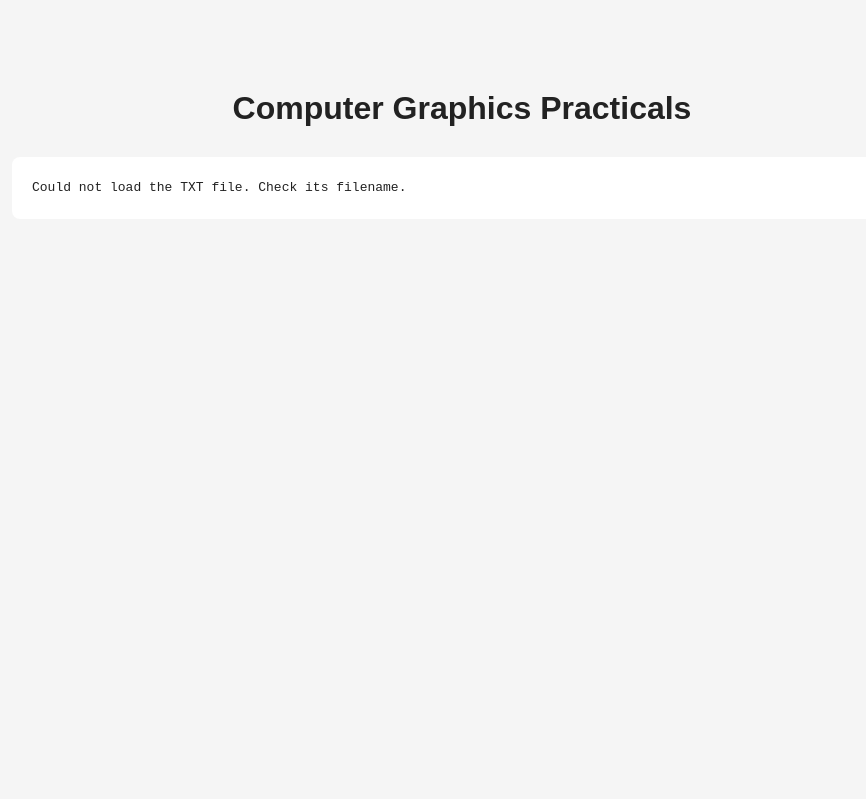
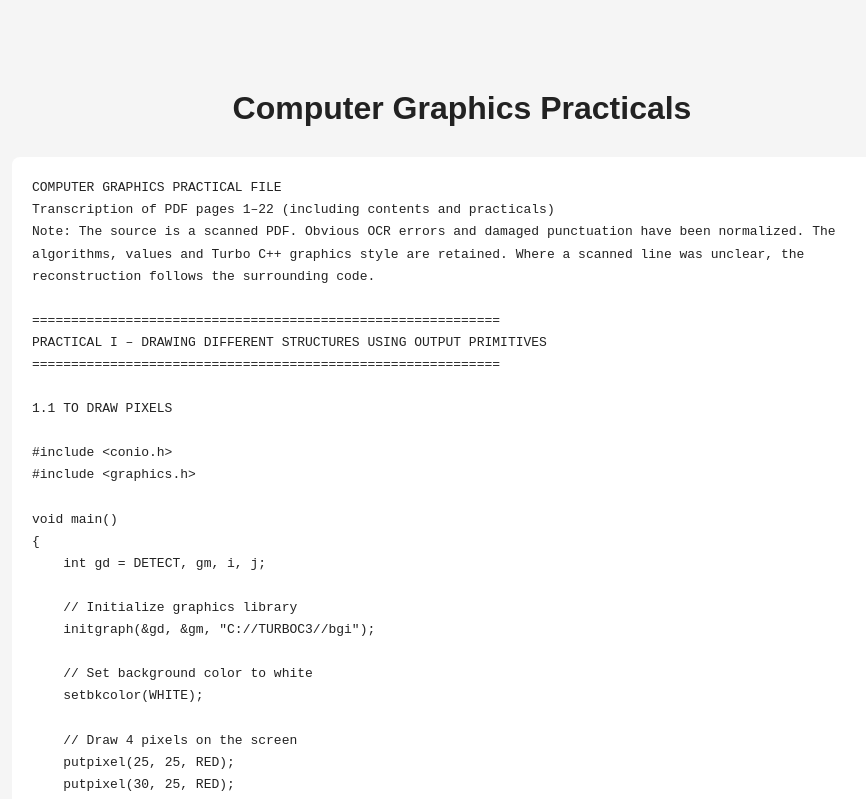
Before and after one commit to SSAnonymous77/CG, a plain HTML site: page index.html in a window 1280 px wide. Shown: the top 799 px of the page, without its empty margins (178-1044 px from the left). Drawn offline with Linux system fonts and the light colour scheme; no server answers.

Commit message:
Update index.html

```diff
--- a/index.html
+++ b/index.html
@@ -31,7 +31,7 @@
     <pre id="content">Loading practicals...</pre>
 
     <script>
-        fetch('./Computer_Graphics_Practicals_Pages_1_to_22(2).txt')
+        fetch('./Computer_Graphics_Practicals_Pages_1_to_22.txt')
             .then(response => {
                 if (!response.ok) throw new Error("File not found");
                 return response.text();
```
